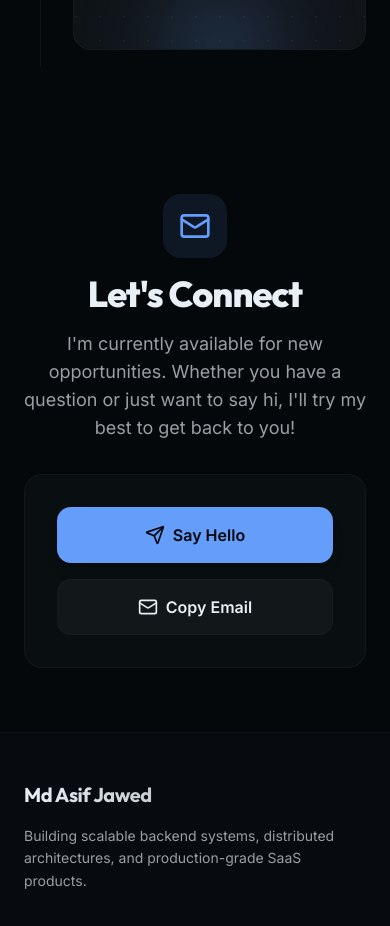
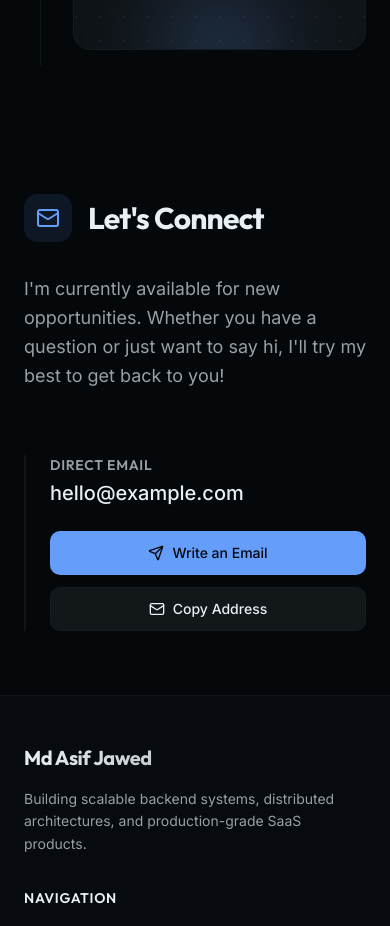
Before and after one commit to mdasifj625/portfolio, a Next.js app: page / in a window 390 px wide. Shown: the part 6480-7406 px from the top of the page. Built offline with nearby package versions, Linux system fonts and the light colour scheme.

Commit message:
style: refine contact section typography and layout to look balanced

```diff
--- a/src/components/contact.tsx
+++ b/src/components/contact.tsx
@@ -16,55 +16,65 @@
   };
 
   return (
-    <section id="contact" className="py-16 md:py-24 px-6 md:px-12 w-full max-w-3xl mx-auto overflow-hidden">
+    <section id="contact" className="py-16 md:py-24 px-6 md:px-12 w-full max-w-5xl mx-auto overflow-hidden">
       <motion.div
         initial={{ opacity: 0, y: 40 }}
         whileInView={{ opacity: 1, y: 0 }}
         viewport={{ once: true, margin: "-100px" }}
         transition={{ duration: 0.6 }}
-        className="flex flex-col items-center text-center gap-8"
+        className="flex flex-col gap-12"
       >
-        <div className="flex flex-col items-center gap-4">
-          <div className="p-4 bg-primary/10 rounded-2xl">
-            <Mail className="w-8 h-8 text-primary" />
+        <div className="flex flex-col gap-8">
+          <div className="flex items-center gap-4">
+            <div className="p-3 bg-primary/10 rounded-xl">
+              <Mail className="w-6 h-6 text-primary" />
+            </div>
+            <h2 className="text-3xl font-bold tracking-tight">Let&apos;s Connect</h2>
           </div>
-          <h2 className="text-4xl font-extrabold tracking-tight text-foreground">Let&apos;s Connect</h2>
-          <p className="text-lg text-muted-foreground max-w-xl">
+
+          <p className="text-lg text-muted-foreground leading-relaxed">
             I&apos;m currently available for new opportunities. Whether you have a question or just want to say hi, I&apos;ll try my best to get back to you!
           </p>
         </div>
 
-        <motion.div
-          whileHover={{ scale: 1.02 }}
-          className="w-full relative group rounded-2xl border border-border/50 bg-card p-8 md:p-12 transition-all hover:border-primary/30 hover:shadow-[0_0_30px_-5px_rgba(var(--primary),0.15)] flex flex-col items-center gap-6"
-        >
-          <div className="flex flex-col sm:flex-row gap-4 w-full justify-center">
+        <div className="relative border-l-2 border-border/50 pl-6 mt-4 flex flex-col items-start text-left gap-6 w-full">
+          <div className="space-y-1">
+            <h3 className="text-sm font-semibold uppercase tracking-wider text-muted-foreground">Direct Email</h3>
             <a
               href={`mailto:${personal.email}`}
-              className="inline-flex items-center justify-center whitespace-nowrap text-base font-semibold transition-all focus-visible:outline-none focus-visible:ring-2 focus-visible:ring-ring focus-visible:ring-offset-2 disabled:pointer-events-none disabled:opacity-50 bg-primary text-primary-foreground hover:bg-primary/90 h-14 rounded-xl px-8 w-full sm:w-auto gap-2 shadow-lg"
+              className="text-xl md:text-2xl font-medium text-foreground hover:text-primary transition-colors inline-block"
             >
-              <Send className="w-5 h-5" />
-              Say Hello
+              {personal.email}
+            </a>
+          </div>
+
+          <div className="flex flex-col sm:flex-row gap-3 w-full">
+            <a
+              href={`mailto:${personal.email}`}
+              className="inline-flex items-center justify-center whitespace-nowrap text-sm font-medium transition-all focus-visible:outline-none focus-visible:ring-2 focus-visible:ring-ring focus-visible:ring-offset-2 disabled:pointer-events-none disabled:opacity-50 bg-primary text-primary-foreground hover:bg-primary/90 h-11 rounded-lg px-6 w-full sm:w-auto gap-2 shadow-md"
+            >
+              <Send className="w-4 h-4" />
+              Write an Email
             </a>
 
             <button
               onClick={handleCopyEmail}
-              className="inline-flex items-center justify-center whitespace-nowrap text-base font-semibold transition-all focus-visible:outline-none focus-visible:ring-2 focus-visible:ring-ring focus-visible:ring-offset-2 disabled:pointer-events-none disabled:opacity-50 bg-secondary text-secondary-foreground hover:bg-secondary/80 h-14 rounded-xl px-8 w-full sm:w-auto gap-2 border border-border/50"
+              className="inline-flex items-center justify-center whitespace-nowrap text-sm font-medium transition-all focus-visible:outline-none focus-visible:ring-2 focus-visible:ring-ring focus-visible:ring-offset-2 disabled:pointer-events-none disabled:opacity-50 bg-secondary text-secondary-foreground hover:bg-secondary/80 h-11 rounded-lg px-6 w-full sm:w-auto gap-2 border border-border/50"
             >
               {copied ? (
                 <>
-                  <CheckCircle2 className="w-5 h-5 text-emerald-500" />
-                  Copied!
+                  <CheckCircle2 className="w-4 h-4 text-emerald-500" />
+                  Email Copied!
                 </>
               ) : (
                 <>
-                  <Mail className="w-5 h-5" />
-                  Copy Email
+                  <Mail className="w-4 h-4" />
+                  Copy Address
                 </>
               )}
             </button>
           </div>
-        </motion.div>
+        </div>
       </motion.div>
     </section>
   )
```
